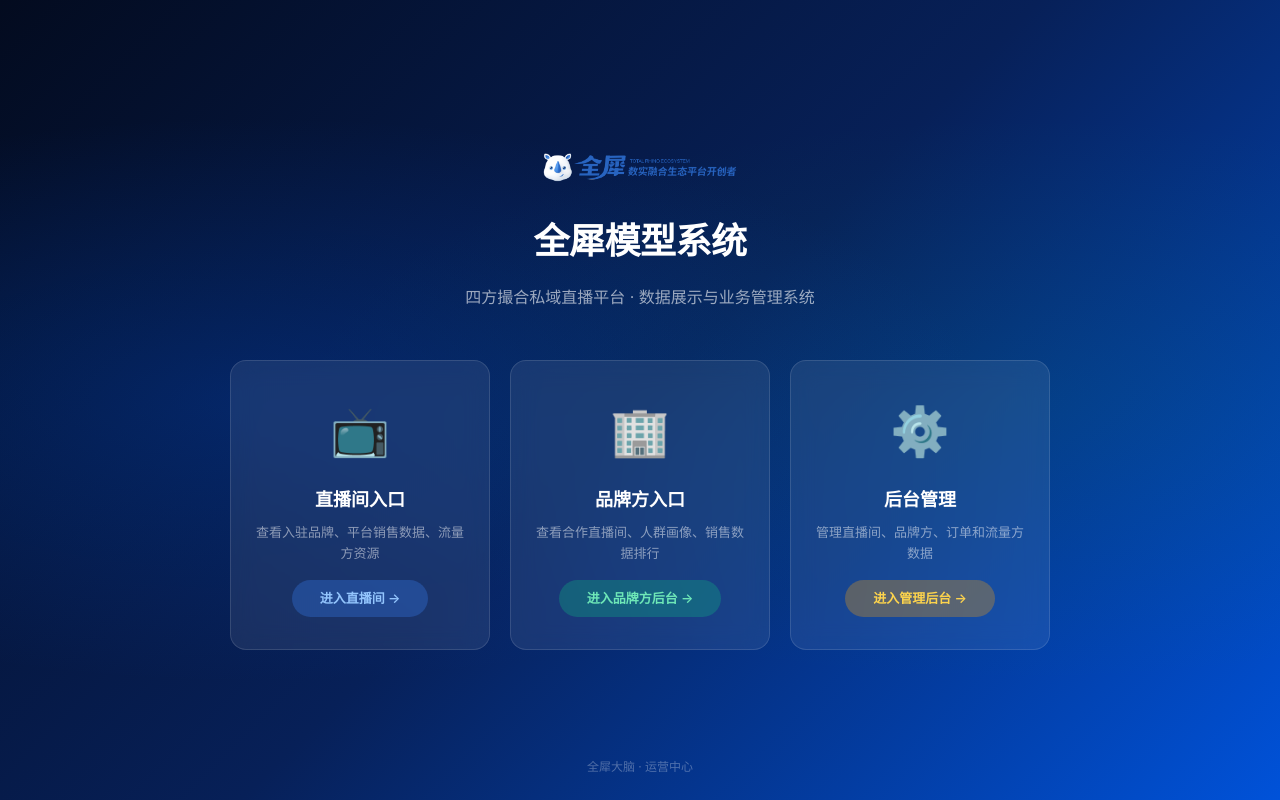
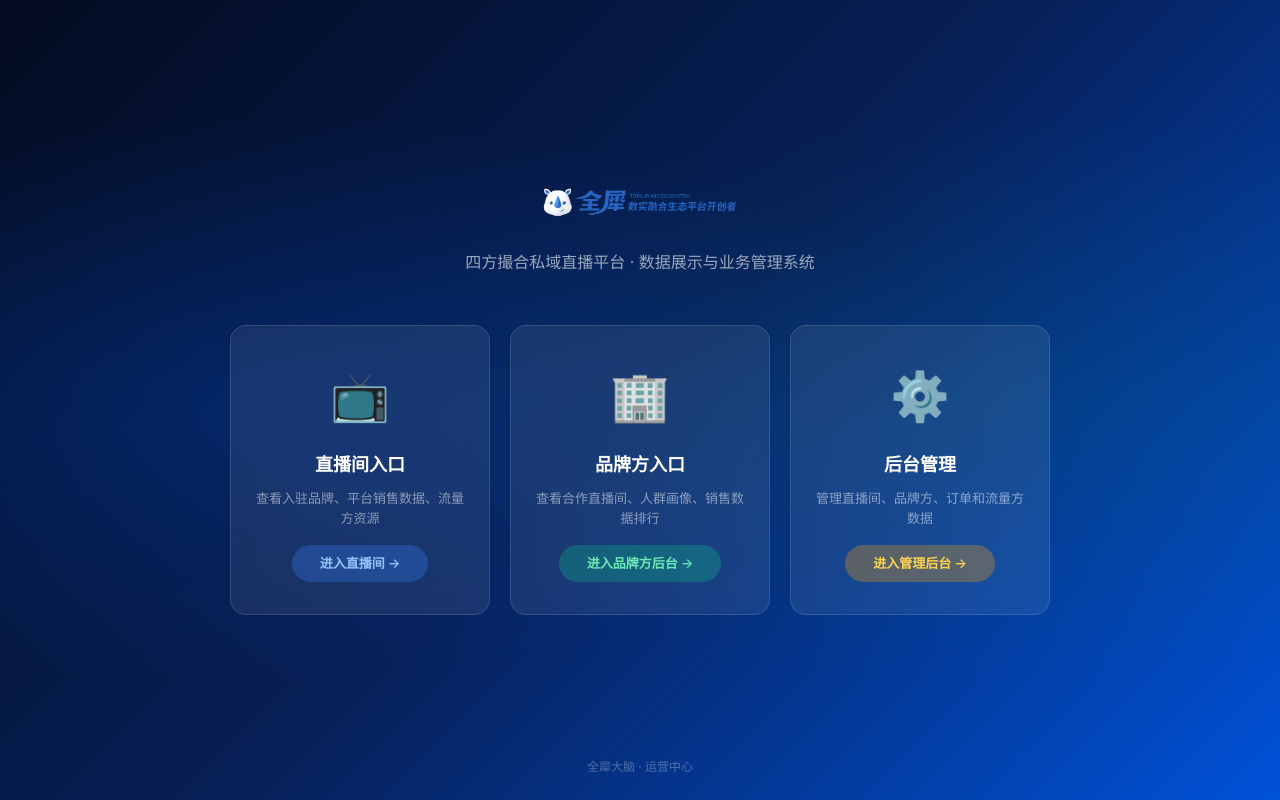
Before and after one commit to xiongbenxiong2026/quanxi-model-system, a plain HTML site: page index.html in a window 1280 px wide. Drawn offline with Linux system fonts and the light colour scheme.

Commit message:
删除首页标题文字

```diff
--- a/index.html
+++ b/index.html
@@ -227,7 +227,6 @@
     <div class="hero">
         <div class="hero-content">
             <div class="hero-logo"><img src="image/logo.png" alt="全犀"></div>
-            <h1>全犀模型系统</h1>
             <p>四方撮合私域直播平台 · 数据展示与业务管理系统</p>
 
             <div class="role-cards">
```
